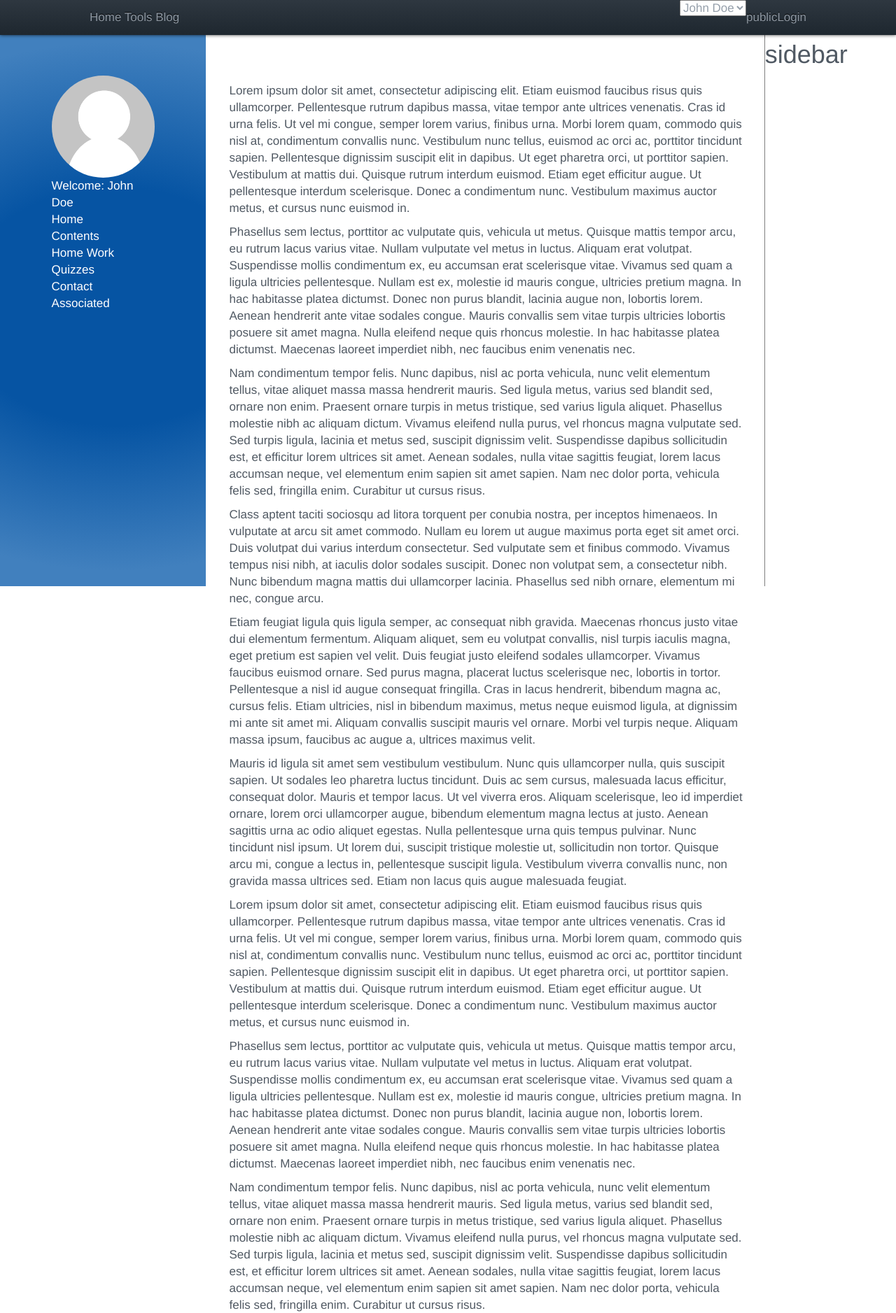
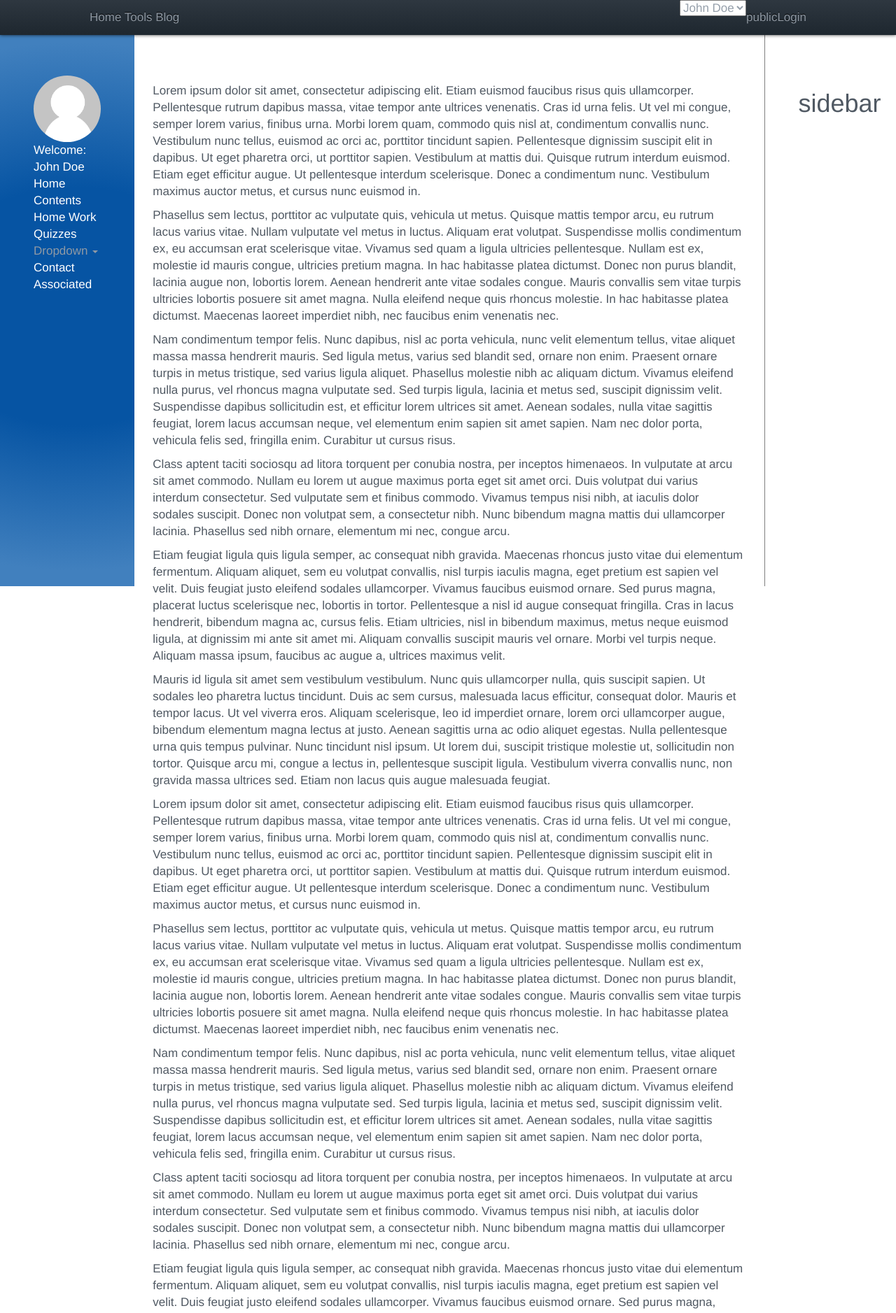
Before and after one commit to MoMohamoud/bcit1950, a PHP site: page / in a window 1280 px wide. Shown: the top 1877 px of the page at 70% size. Run offline with PHP 8.4, Linux system fonts and the light colour scheme.

Commit message:
minor updates

```diff
--- a/css/dashboard.css
+++ b/css/dashboard.css
@@ -15,13 +15,15 @@
 
 .width{
 	width: 100%;
+	/*width: auto;*/
 }
 
 .sidebar{
 	position: fixed;
-	width: 23%;
+	width: 100%;
   	/*padding: 2%;*/
   	height: 100%;
+  	max-width: 15%
 }
 
 .right-box{
@@ -29,6 +31,13 @@
   height: 100%;
   position: fixed;
   width: 100%;
+  max-width: 15%;
+}
+
+.mrg-a{
+	display: block;
+  	margin: auto;
+  	width: 50%;
 }
 
 .stu-image{
@@ -60,9 +69,13 @@
   margin: auto;
 }
 
+.dropdown-menu{
+	position: relative;
+}
+
 @media(max-width: 767px){
 	.sidebar{
-		width: 33%;
+		/*width: 33%;*/
 	}
 
 }
--- a/index.php
+++ b/index.php
@@ -3,23 +3,35 @@
 
 <div class="container no-mrg no-padding width">
 	<div class="row ">
-		<div class="col-sm-3 col-xs-4 relative">
+
+		<div class="col-sm-2 col-xs-4 relative">
 			<section class="sidebar bg-color">
 				<?php include 'templates/dashboard.html';?>
 			</section>
 		</div>
 
 
-		<div class="col-sm-7 col-xs-5">
+		<div class="col-sm-8 col-xs-5">
 			<?php include 'templates/content.html';?>
 		</div>
 
 		<div class="col-sm-2 col-xs-3 relative">
-			<section class="right-box">
-				<h1>sidebar</h1>
+
+		<section class="right-box">
+				<aside class="pd-t">
+					<section class="mrg-a">
+
+						<h1>sidebar</h1>
+
+					</section>
+
+				</aside>
 
 			</section>
+
 		</div>
+
+
 	</div>
 </div>
 
--- a/templates/dashboard.html
+++ b/templates/dashboard.html
@@ -1,13 +1,13 @@
 
-<aside class="pd-t">
+    <aside class="pd-t">
 
 <figure class="stu-image">
 	<img src="img/student_image.png" alt="John Doe">
 	<figcaption>Welcome: John Doe</figcaption>
 </figure>
 
-<ul class="dashb">
-	<li>
+<ul class="dashb ">
+	<li class="active">
 		Home
 	</li>
 
@@ -20,6 +20,15 @@
 	<li>
 		Quizzes
 	</li>
+	  <li class="dropdown">
+          <a href="#" class="dropdown-toggle" data-toggle="dropdown" role="button" aria-haspopup="true" aria-expanded="false">Dropdown <span class="caret"></span></a>
+          <ul class="dropdown-menu">
+            <li><a href="#">Action</a></li>
+            <li><a href="#">Another action</a></li>
+            <li><a href="#">Something else here</a></li>
+
+          </ul>
+        </li>
 	<li>
 		Contact
 	</li>
```
Also changed, not shown: js/main.js (line endings or trailing spaces).
